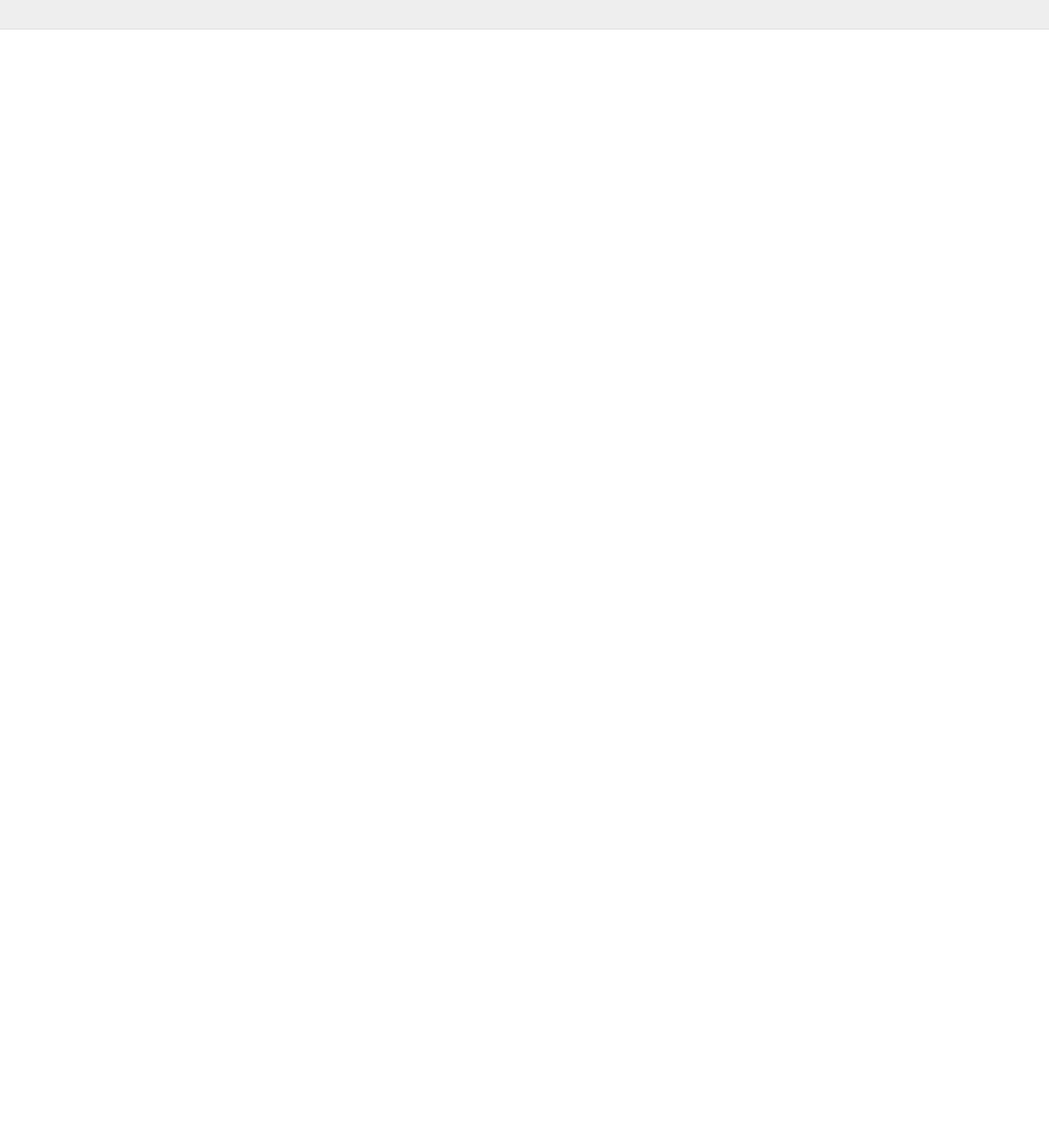
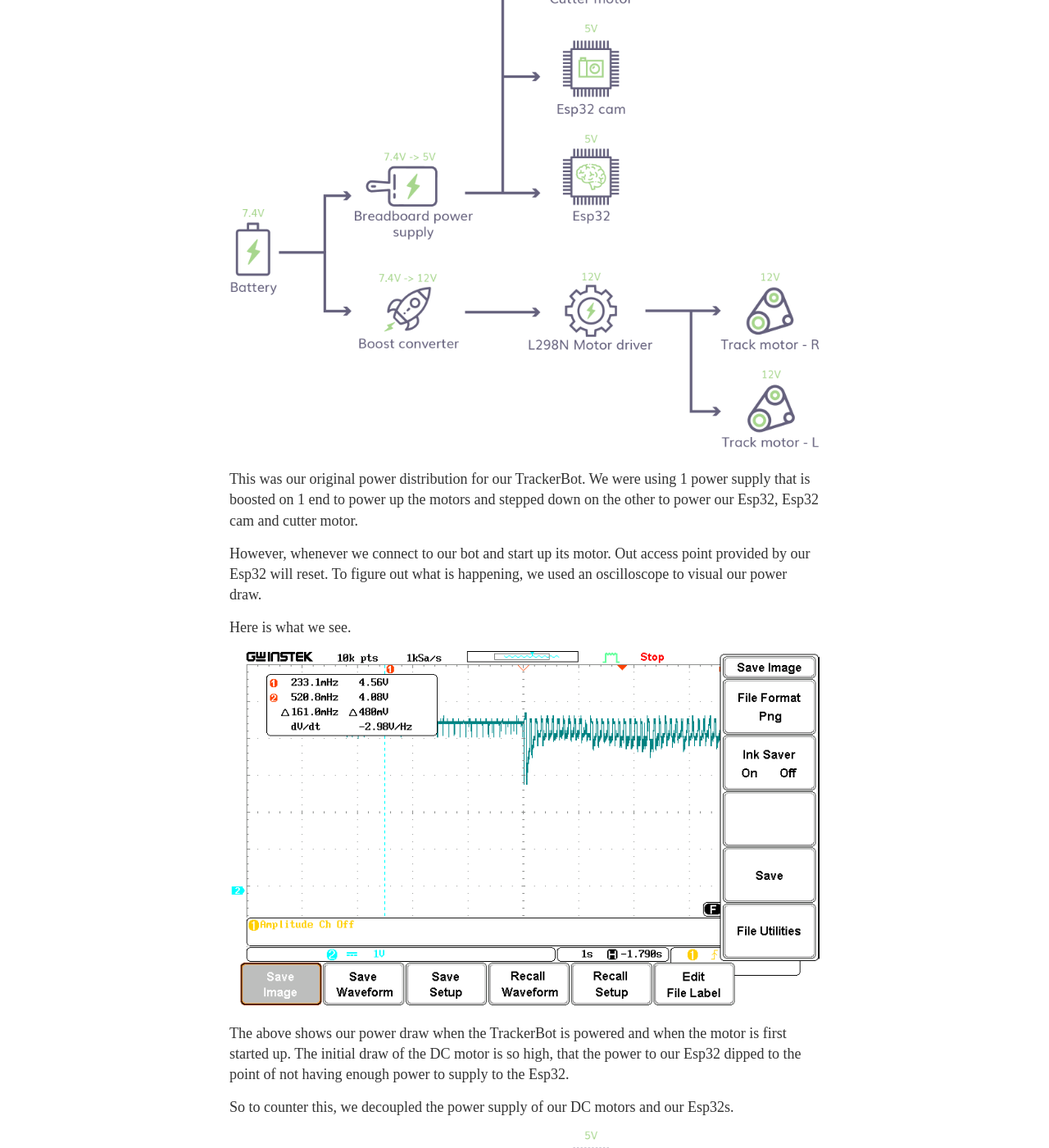
Before and after one commit to Jasperabez/TrackerBoi, a Jekyll site: the page built from _posts/2020-02-20-Motor-Power-Management.md, in a window 1280 px wide and 1400 px high, scrolled down 480 px. Shown: the whole window at 82% size. Built offline with Jekyll 4.4.1, drawn with Linux system fonts in a browser that asks for light colours; before the commit the page ends 900 px from its top, so only the background shows below that; some of the changed text lies outside the part shown.

Commit message:
Completed post about power management

```diff
--- a/_posts/2020-02-20-Motor-Power-Management.md
+++ b/_posts/2020-02-20-Motor-Power-Management.md
@@ -5,4 +5,26 @@
 
 Power management is no easy task, especially if your build require the use of a DC motor. There is the problem of the powering the DC motor, the immense start up power draw and the back emf that accompanies the powering down of a DC motor.
 
-# Current situation
+# Previous power structure
+
+![](../images/power_mangement.png)
+
+This was our original power distribution for our TrackerBot. We were using 1 power supply that is boosted on 1 end to power up the motors and stepped down on the other to power our Esp32, Esp32 cam and cutter motor.
+
+However, whenever we connect to our bot and start up its motor. Out access point provided by our Esp32 will reset. To figure out what is happening, we used an oscilloscope to visual our power draw.
+
+Here is what we see.
+
+![](../images/motor_effect.png)
+
+The above shows our power draw when the TrackerBot is powered and when the motor is first started up. The initial draw of the DC motor is so high, that the power to our Esp32 dipped to the point of not having enough power to supply to the Esp32.
+
+So to counter this, we decoupled the power supply of our DC motors and our Esp32s.
+
+![](../images/power_management_2.png)
+
+After changing our connection like so, we tested to see if our motor draw is affecting our Esp32.
+
+![](../images/motor_no_effect.png)
+
+As you can see, clean straight lines. Stable power to our Esp32s for days...
```
Also changed, not shown: images/motor_effect.png (added), images/motor_no_effect.png (added), images/power_management_2.png (added), images/power_mangement.png (added).
